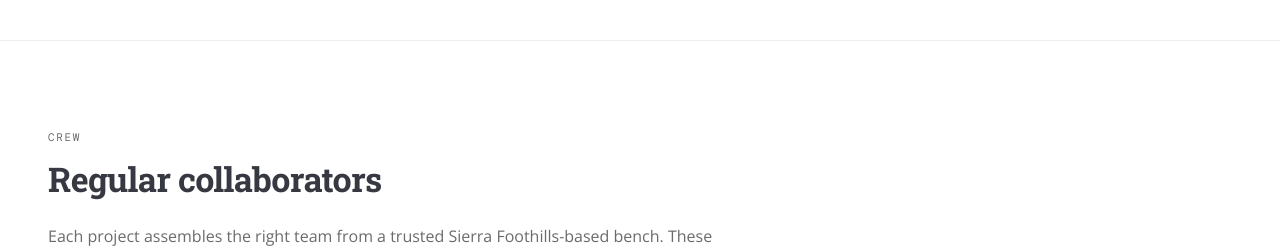
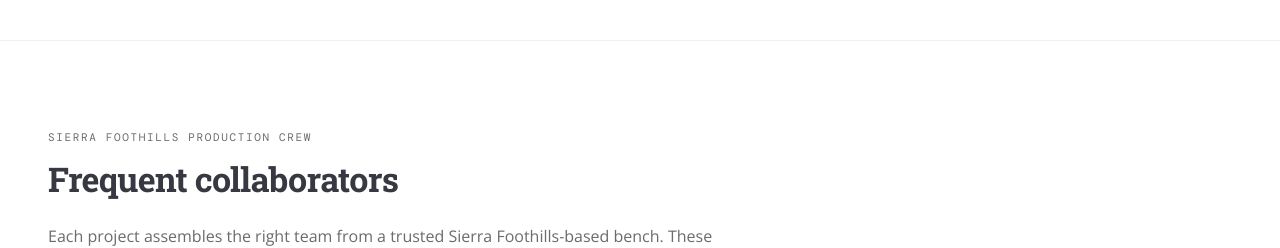
Before and after one commit to kitkohler/riparianstudios-next, a Next.js app: page /about in a window 1280 px wide. Shown: the part 1520-1768 px from the top of the page. Built offline with nearby package versions, Linux system fonts and the light colour scheme.

Commit message:
About crew section: SEO label + rename heading
- 'Crew' label -> 'Sierra Foothills production crew'
- 'Regular collaborators' -> 'Frequent collaborators'

Co-Authored-By: Claude Sonnet 4.6 <noreply@anthropic.com>

```diff
--- a/app/about/page.tsx
+++ b/app/about/page.tsx
@@ -96,8 +96,8 @@ export default function AboutPage() {
       {/* Crew */}
       <section style={{ padding: '88px 48px', borderTop: '1px solid rgba(55,57,66,0.08)' }}>
         <div style={{ maxWidth: 1200, margin: '0 auto' }}>
-          <div style={{ fontFamily: "'DM Mono', monospace", fontSize: 11, letterSpacing: '0.15em', textTransform: 'uppercase', color: '#6B6B6E', marginBottom: 14 }}>Crew</div>
-          <h2 style={{ fontFamily: '"Roboto Slab", serif', fontWeight: 700, fontSize: 34, lineHeight: 1.15, letterSpacing: '-0.02em', color: '#373942', margin: '14px 0 24px' }}>Regular collaborators</h2>
+          <div style={{ fontFamily: "'DM Mono', monospace", fontSize: 11, letterSpacing: '0.15em', textTransform: 'uppercase', color: '#6B6B6E', marginBottom: 14 }}>Sierra Foothills production crew</div>
+          <h2 style={{ fontFamily: '"Roboto Slab", serif', fontWeight: 700, fontSize: 34, lineHeight: 1.15, letterSpacing: '-0.02em', color: '#373942', margin: '14px 0 24px' }}>Frequent collaborators</h2>
           <p style={{ fontFamily: '"Open Sans", sans-serif', fontSize: 16, lineHeight: 1.8, color: '#6B6B6E', margin: '0 0 56px', maxWidth: 680 }}>
             Each project assembles the right team from a trusted Sierra Foothills-based bench. These are the people Riparian works with most often.
           </p>
```
